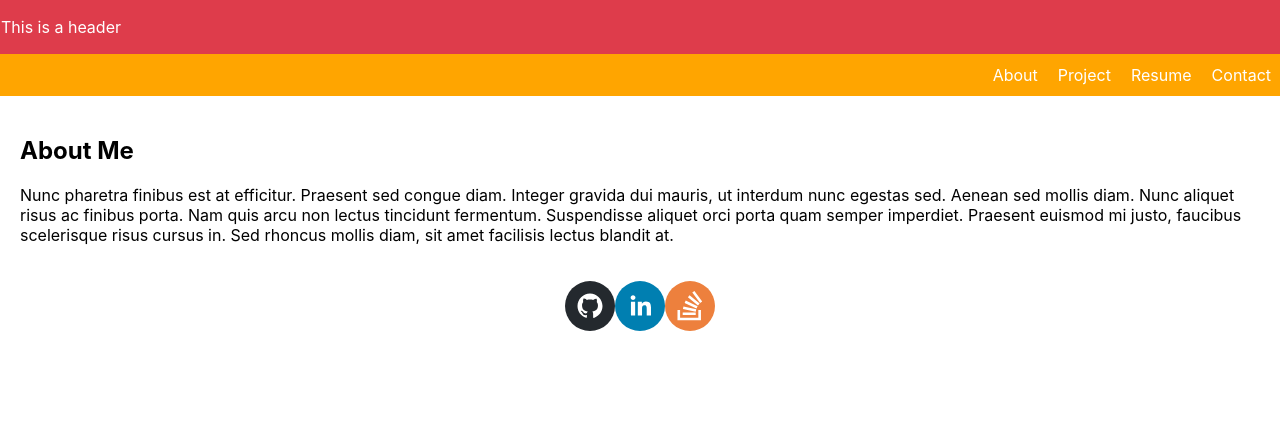
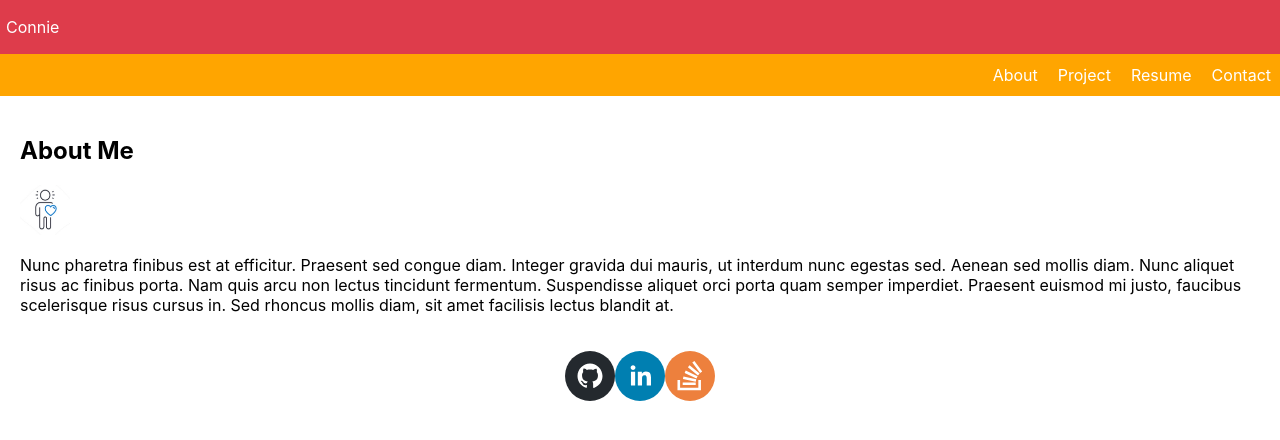
Before and after one commit to conniehhw/react-portfolio, a React (Create React App) app: page / in a window 1280 px wide. Shown: the top 440 px of the page. Built offline with nearby package versions, Linux system fonts and the light colour scheme.

Commit message:
fix header styling

```diff
--- a/src/components/Header.jsx
+++ b/src/components/Header.jsx
@@ -5,7 +5,7 @@ import "../styles/Header.css";
 
 const Header = () => (
   <div class="header">
-    <p className="b">This is a header</p>
+    <p className="b">Connie</p>
   </div>
 );
 
--- a/src/pages/About.js
+++ b/src/pages/About.js
@@ -1,8 +1,13 @@
 import React from "react";
+import aboutLogo from "../images/aboutme.jpg";
 
 const styles = {
   card: {
     padding: 20,
+  },
+  img: {
+    width: 50,
+    height: 50,
   },
 };
 
@@ -10,6 +15,7 @@ const About = () => {
   return (
     <div style={styles.card}>
       <h2>About Me</h2>
+      <img style={styles.img} src={aboutLogo} alt="about me logo" />
       <p>
         Nunc pharetra finibus est at efficitur. Praesent sed congue diam.
         Integer gravida dui mauris, ut interdum nunc egestas sed. Aenean sed
--- a/src/styles/Footer.css
+++ b/src/styles/Footer.css
@@ -2,7 +2,6 @@
   background-color: #e28413;
   border: solid 1px transparent;
   color: white;
-  text-align: center;
 }
 
 .a {
--- a/src/styles/Header.css
+++ b/src/styles/Header.css
@@ -3,8 +3,9 @@
   background-color: #de3c4b;
   color: white;
   border: solid 1px transparent;
+  padding-left: 5px;
 }
 
-.a {
+.b {
   text-align: left;
 }
```
Also changed, not shown: src/images/aboutme.jpg (added).
